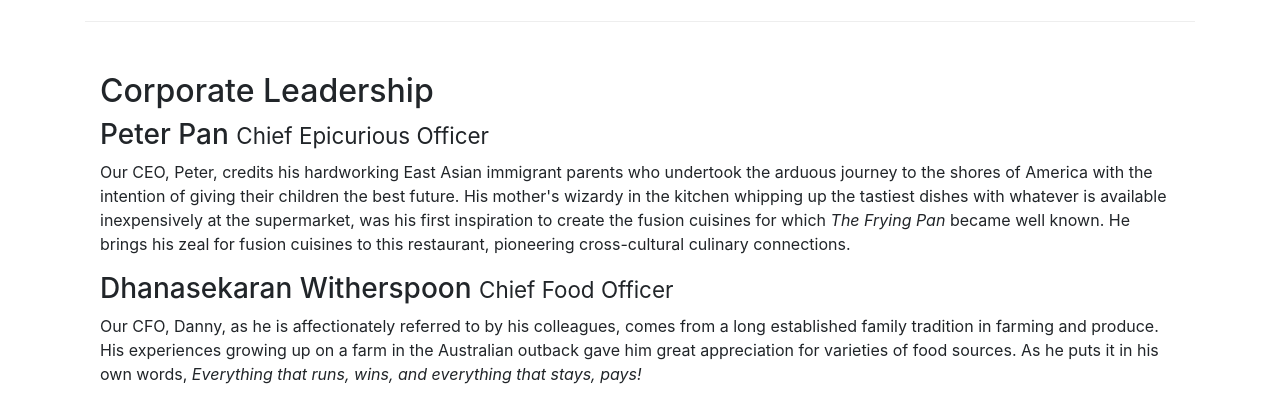
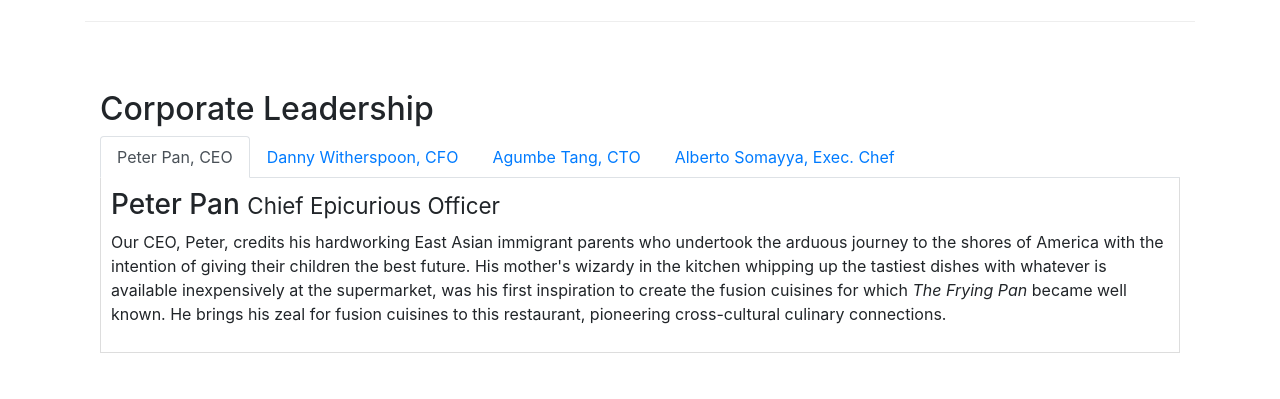
Before and after one commit to abhinavkolli03/restaurant-page, a website: page aboutus.html in a window 1280 px wide. Shown: the part 940-1339 px from the top of the page. Drawn offline with nearby package versions, Linux system fonts and the light colour scheme.

Commit message:
Added tabview

```diff
--- a/aboutus.html
+++ b/aboutus.html
@@ -101,14 +101,44 @@
         <div class="row row-content align-items-center">
             <div class="col-12">
                 <h2>Corporate Leadership</h2>
+
+                <ul class="nav nav-tabs">
+                    <li class="nav-item">
+                        <a class="nav-link active" href="#peter"
+                            role="tab" data-toggle="tab">Peter Pan, CEO</a>
+                    </li>
+                    <li class="nav-item">
+                        <a class="nav-link" href="#danny"
+                            role="tab" data-toggle="tab">Danny Witherspoon, CFO</a>
+                    </li>
+                    <li class="nav-item">
+                        <a class="nav-link" href="#agumbe"
+                            role="tab" data-toggle="tab">Agumbe Tang, CTO</a>
+                    </li>
+                    <li class="nav-item">
+                        <a class="nav-link" href="#alberto"
+                            role="tab" data-toggle="tab">Alberto Somayya, Exec. Chef</a>
+                    </li>
+                </ul>
+
+                <div class="tab-content">
+                    <div role="tabpanel" class="tab-pane fade show active" id="peter">
                         <h3>Peter Pan <small>Chief Epicurious Officer</small></h3>
                         <p class="d-none d-sm-block">Our CEO, Peter, credits his hardworking East Asian immigrant parents who undertook the arduous journey to the shores of America with the intention of giving their children the best future. His mother's wizardy in the kitchen whipping up the tastiest dishes with whatever is available inexpensively at the supermarket, was his first inspiration to create the fusion cuisines for which <em>The Frying Pan</em> became well known. He brings his zeal for fusion cuisines to this restaurant, pioneering cross-cultural culinary connections.</p>
+                    </div>
+                    <div role="tabpanel" class="tab-pane fade" id="danny">
                         <h3>Dhanasekaran Witherspoon <small>Chief Food Officer</small></h3>
                         <p class="d-none d-sm-block">Our CFO, Danny, as he is affectionately referred to by his colleagues, comes from a long established family tradition in farming and produce. His experiences growing up on a farm in the Australian outback gave him great appreciation for varieties of food sources. As he puts it in his own words, <em>Everything that runs, wins, and everything that stays, pays!</em></p>
+                    </div>
+                    <div role="tabpanel" class="tab-pane fade" id="agumbe">
                         <h3>Agumbe Tang <small>Chief Taste Officer</small></h3>
                         <p class="d-none d-sm-block">Blessed with the most discerning gustatory sense, Agumbe, our CTO, personally ensures that every dish that we serve meets his exacting tastes. Our chefs dread the tongue lashing that ensues if their dish does not meet his exacting standards. He lives by his motto, <em>You click only if you survive my lick.</em></p>
+                    </div>
+                    <div role="tabpanel" class="tab-pane fade" id="alberto">
                         <h3>Alberto Somayya <small>Executive Chef</small></h3>
                         <p class="d-none d-sm-block">Award winning three-star Michelin chef with wide International experience having worked closely with whos-who in the culinary world, he specializes in creating mouthwatering Indo-Italian fusion experiences. He says, <em>Put together the cuisines from the two craziest cultures, and you get a winning hit! Amma Mia!</em></p>
+                    </div>
+                </div>
             </div>
        </div>
        <div class="row row-content">
--- a/css/styles.css
+++ b/css/styles.css
@@ -37,3 +37,10 @@ body {
 .navbar-dark {
     background-color: #512da8;
 }
+
+.tab-content {
+    border-left: 1px solid #ddd;
+    border-right: 1px solid #ddd;
+    border-bottom: 1px solid #ddd;
+    padding: 10px;
+}
```
Lines whose indentation alone changed are shown as unchanged.
